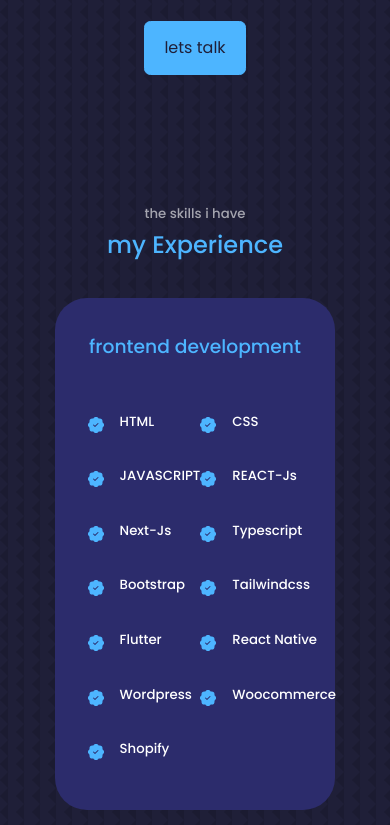
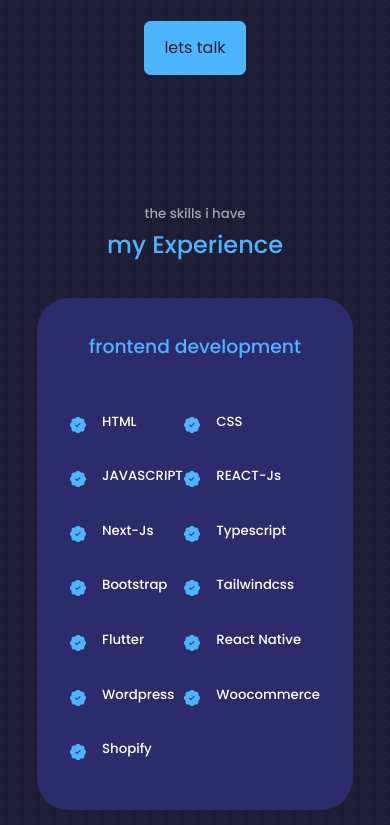
Before and after one commit to nuru11/myPortfolio, a React (Create React App) app: page / in a window 390 px wide. Shown: the part 2620-3445 px from the top of the page. Built offline with nearby package versions, Linux system fonts and the light colour scheme.

Commit message:
responsive experience box

```diff
--- a/src/component/experience/experience.css
+++ b/src/component/experience/experience.css
@@ -64,7 +64,8 @@
         gap: 1rem;
     }
     .experience__container > div{
-        width: 80%;
+        width: 90%;
         padding: 2rem 1rem;
+        margin: 0 auto;
     }
 }
```
